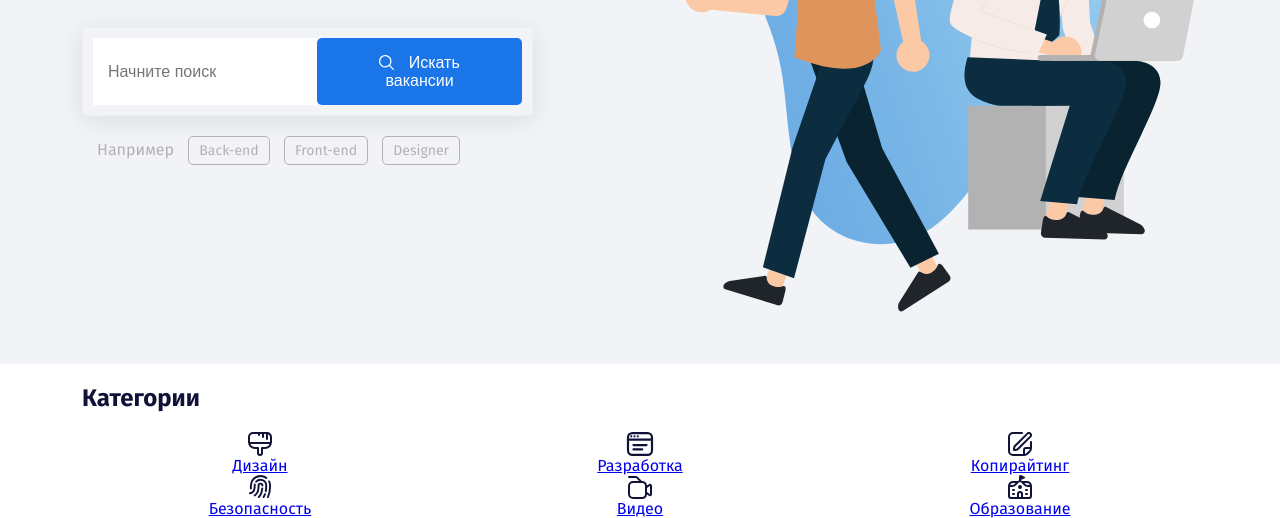
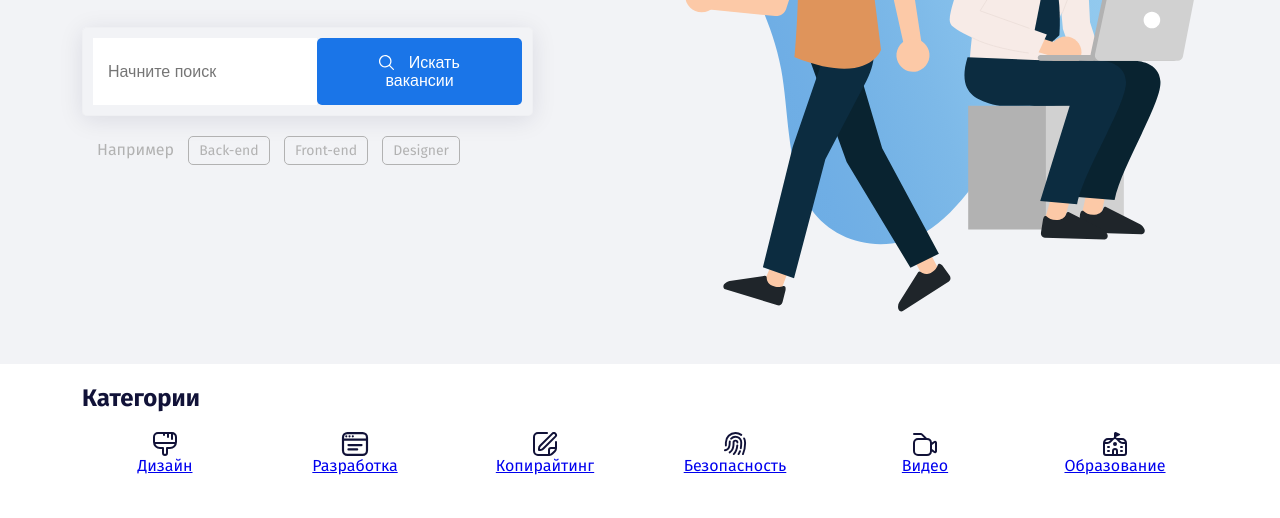
Before and after one commit to NeProger-1/Repository, a plain HTML site: page index.html in a window 1280 px wide. Shown: the part 375-893 px from the top of the page. After the commit the page ends 850 px from the top, so only its background shows below. Drawn offline with Linux system fonts and the light colour scheme.

Commit message:
Update index.html

```diff
--- a/index.html
+++ b/index.html
@@ -67,7 +67,7 @@
     <div class="container">
       <h2 class="section-title">Категории</h2>
       <div class="row">
-        <div class="col">
+        <div class="col-2">
           <a href="#" class="card d-flex flex-column align-items-center">
             <svg height="24" class="card-icon">
               <use xlink:href="img/icons.svg#brush"></use>
@@ -75,7 +75,7 @@
           <span class="card-text">Дизайн</span>
         </a>
         </div>
-        <div class="col">
+        <div class="col-2">
           <a href="#" class="card d-flex flex-column align-items-center">
             <svg height="24" class="card-icon">
               <use xlink:href="img/icons.svg#browser"></use>
@@ -83,7 +83,7 @@
           <span class="card-text">Разработка</span>
         </a>
         </div>
-        <div class="col">
+        <div class="col-2">
           <a href="#" class="card d-flex flex-column align-items-center">
             <svg height="24" class="card-icon">
               <use xlink:href="img/icons.svg#edit"></use>
@@ -91,7 +91,7 @@
           <span class="card-text">Копирайтинг</span>
         </a>
         </div>
-        <div class="col">
+        <div class="col-2">
           <a href="#" class="card d-flex flex-column align-items-center">
             <svg height="24" class="card-icon">
               <use xlink:href="img/icons.svg#fingerprint"></use>
@@ -99,7 +99,7 @@
           <span class="card-text">Безопасность</span>
         </a>
         </div>
-        <div class="col">
+        <div class="col-2">
           <a href="#" class="card d-flex flex-column align-items-center">
             <svg height="24" class="card-icon">
               <use xlink:href="img/icons.svg#video"></use>
@@ -107,7 +107,7 @@
           <span class="card-text">Видео</span>
         </a>
         </div>
-        <div class="col">
+        <div class="col-2">
           <a href="#" class="card d-flex flex-column align-items-center">
             <svg height="24" class="card-icon">
               <use xlink:href="img/icons.svg#school"></use>
```
